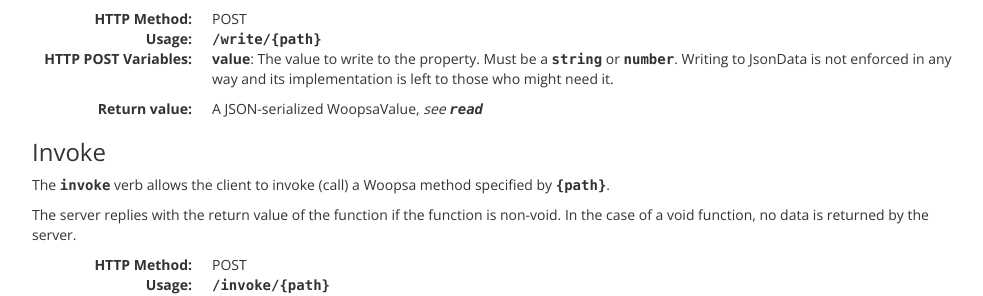
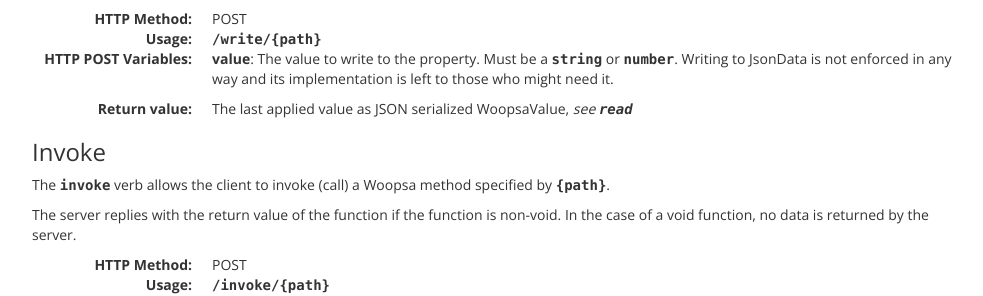
Before and after one commit to woopsa-protocol/woopsa-protocol.github.io, a Jekyll site: the page built from specification.html, in a window 1280 px wide and 900 px high, scrolled down 4355 px. Shown: the part 161-457 px from the top of the window, without its empty margins (148-1131 px from the left). Built offline with Jekyll 4.4.1, drawn with Linux system fonts in a browser that asks for light colours.

Commit message:
Update the returned value of the write verbs

```diff
--- a/specification.html
+++ b/specification.html
@@ -250,7 +250,7 @@
 		</ul>
 	</dd>
     <dt>Return value:</dt>
-    <dd>A JSON-serialized WoopsaValue, <em>see <samp>read</samp></em></dd>
+    <dd>The last applied value as JSON serialized WoopsaValue, <em>see <samp>read</samp></em></dd>
 </dl>
 
 <h3 id="invoke">Invoke</h3>
```
